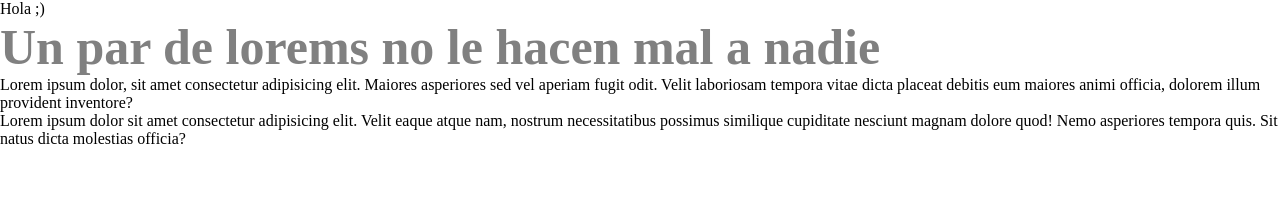
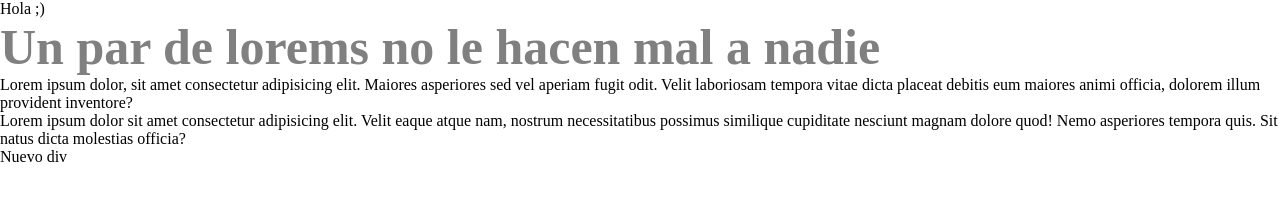
Before and after one commit to luciano393/repo-prueba, a plain HTML site: page index.html in a window 1280 px wide. Drawn offline with Linux system fonts and the light colour scheme.

Commit message:
Otro cambio mas

```diff
--- a/index.html
+++ b/index.html
@@ -19,7 +19,7 @@
         Lorem ipsum dolor sit amet consectetur adipisicing elit. Velit eaque atque nam, nostrum necessitatibus possimus similique cupiditate nesciunt magnam dolore quod! Nemo asperiores tempora quis. Sit natus dicta molestias officia?
     </p>
 
-
+    <div>Nuevo div</div>
 
     </body>
 </html>
```
